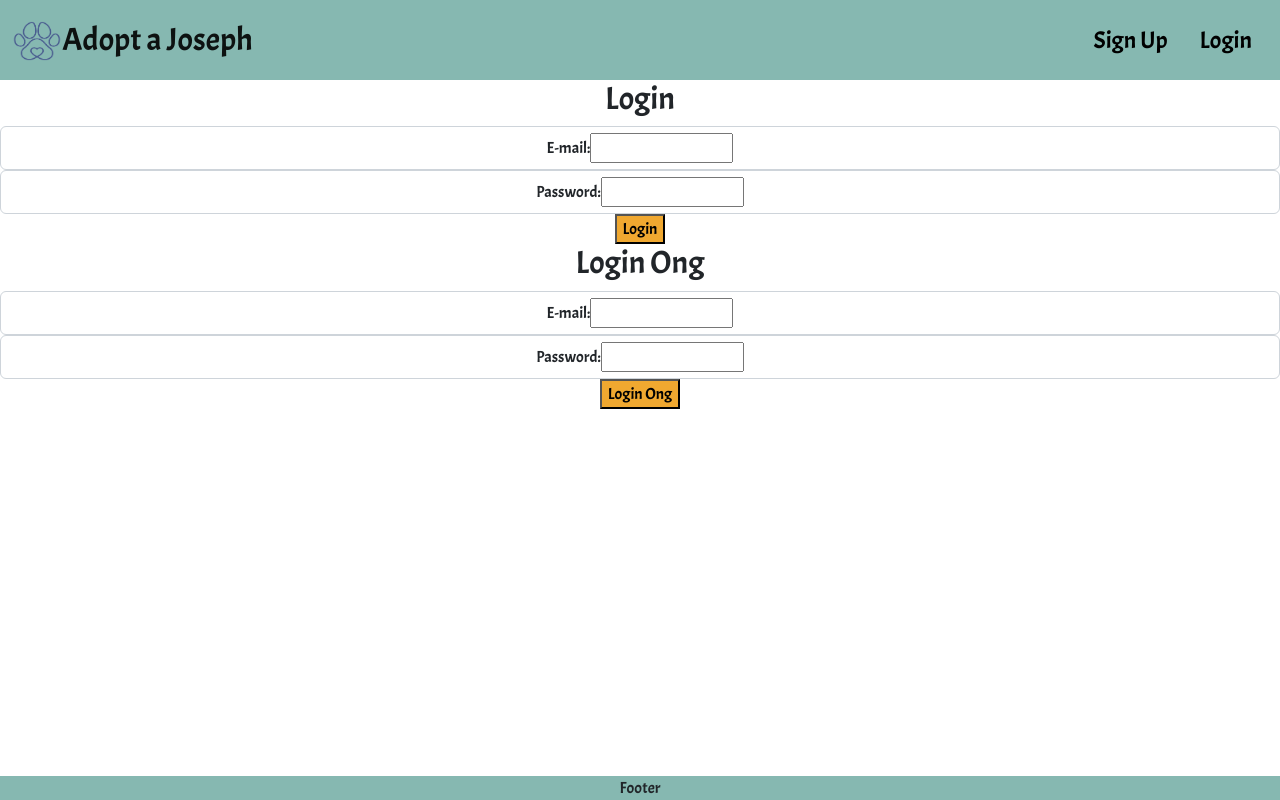
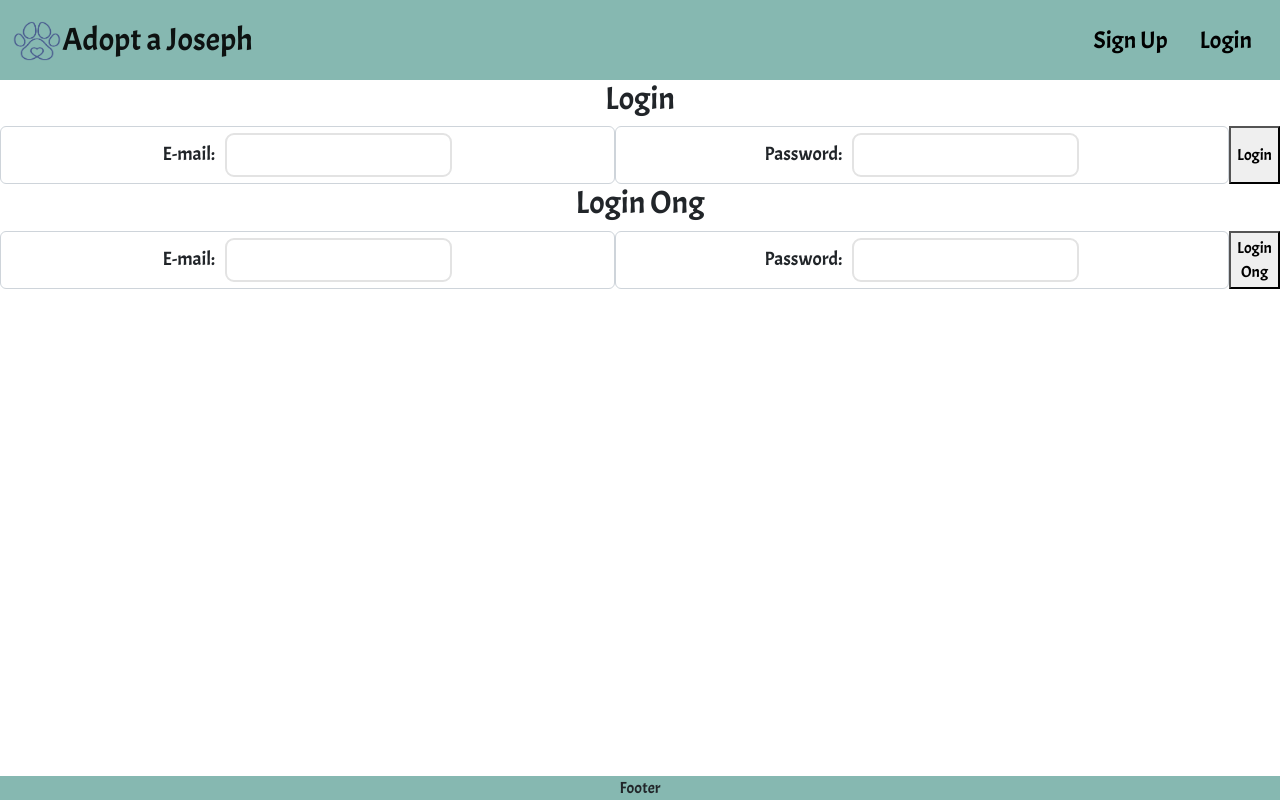
Before and after one commit to renatainojosa/final-project-client, a React (Create React App) app: page /login in a window 1280 px wide. Built offline with nearby package versions, Linux system fonts and the light colour scheme.

Commit message:
editando css pagina new pet

```diff
--- a/src/components/Forms/PetForm/PetForm.css
+++ b/src/components/Forms/PetForm/PetForm.css
@@ -0,0 +1,37 @@
+.form-body {
+    display: flex;
+    flex-direction: column;
+    width: 35%;
+    height: 80vh;
+    align-items: flex-start;
+    border: 1px solid #e3e3e3;
+    border-radius: 25px;
+    padding: 5px 20px 5px 20px;
+    box-shadow: 0px 0px 29px 1px rgba(0,0,0,0.72);
+    margin: 0px 40px 0px 0px;
+}
+
+.mb-3 {
+    margin-bottom: 0;
+}
+
+.form-container {
+    display: flex;
+    justify-content: flex-end;
+}
+
+input {
+  margin-left: 10px;
+  font-size: 16px;
+  padding: 8px;
+  border-style: solid;
+  border-radius: 9px;
+  border-width: 2px;
+  box-shadow: 0px 0px 0px 0px rgba(42, 42, 42, 0.75);
+  font-family: sans-serif;
+  border-color: #e3e3e3;
+}
+
+label {
+  font-size: 1.2rem;
+}
--- a/src/components/Forms/PetForm/PetForm.js
+++ b/src/components/Forms/PetForm/PetForm.js
@@ -30,9 +30,12 @@ const PetForm = ({ loading, onSubmit, submitText }) => {
   };
 
   return (
-  <form classNameName="form-container" onSubmit={handleSubmit}>
+    <div className="form-container">
+      <form className="form-body" onSubmit={handleSubmit}>
         <div className="mb-3">
-      <label htmlFor="name" className="form-label">Name:</label>
+          <label htmlFor="name" className="form-label">
+            Name:
+          </label>
           <input
             type="text"
             value={name}
@@ -40,7 +43,9 @@ const PetForm = ({ loading, onSubmit, submitText }) => {
           />
         </div>
         <div className="mb-3">
-      <label htmlFor="description" className="form-label">Description:</label>
+          <label htmlFor="description" className="form-label">
+            Description:
+          </label>
           <input
             type="text"
             value={description}
@@ -48,45 +53,59 @@ const PetForm = ({ loading, onSubmit, submitText }) => {
           />
         </div>
         <div className="mb-3">
-      <label htmlFor="category" className="form-label">Category:</label>
+          <label htmlFor="category" className="form-label">
+            Category:
+          </label>
           <input
             type="radio"
             name="category"
             id="dog"
-        value={'dog'}
+            value={"dog"}
             onChange={(e) => setCategory(e.target.value)}
           />
-      <label htmlFor="dog" className="form-label">Dog</label>
+          <label htmlFor="dog" className="form-label">
+            Dog
+          </label>
           <input
             type="radio"
             name="category"
             id="cat"
-        value={'cat'}
+            value={"cat"}
             onChange={(e) => setCategory(e.target.value)}
           />
-      <label htmlFor="cat" className="form-label">Cat</label>
+          <label htmlFor="cat" className="form-label">
+            Cat
+          </label>
         </div>
         <div className="mb-3">
-      <label htmlFor="gender" className="form-label">Gender:</label>
+          <label htmlFor="gender" className="form-label">
+            Gender:
+          </label>
           <input
             type="radio"
             name="gender"
             id="male"
-        value='male'
+            value="male"
             onChange={(e) => setGender(e.target.value)}
           />
-      <label htmlFor="male" className="form-label">Male</label>
+          <label htmlFor="male" className="form-label">
+            Male
+          </label>
           <input
             type="radio"
             name="gender"
             id="female"
-        value='female'
+            value="female"
             onChange={(e) => setGender(e.target.value)}
           />
-      <label htmlFor="female" className="form-label">Female</label>
+          <label htmlFor="female" className="form-label">
+            Female
+          </label>
         </div>
         <div className="mb-3">
-      <label htmlFor="breed" className="form-label">Breed:</label>
+          <label htmlFor="breed" className="form-label">
+            Breed:
+          </label>
           <input
             type="text"
             value={breed}
@@ -94,7 +113,9 @@ const PetForm = ({ loading, onSubmit, submitText }) => {
           />
         </div>
         <div className="mb-3">
-      <label htmlFor="age" className="form-label">Age:</label>
+          <label htmlFor="age" className="form-label">
+            Age:
+          </label>
           <input
             type="text"
             value={age}
@@ -102,7 +123,9 @@ const PetForm = ({ loading, onSubmit, submitText }) => {
           />
         </div>
         <div className="mb-3">
-      <label htmlFor="color" className="form-label">Color:</label>
+          <label htmlFor="color" className="form-label">
+            Color:
+          </label>
           <input
             type="text"
             value={color}
@@ -110,53 +133,68 @@ const PetForm = ({ loading, onSubmit, submitText }) => {
           />
         </div>
         <div className="mb-3">
-      <label htmlFor="castrated" className="form-label">Castrated:</label>
+          <label htmlFor="castrated" className="form-label">
+            Castrated:
+          </label>
           <input
             type="radio"
             name="castrated"
             id="isCastrated"
-        value='Yes'
+            value="Yes"
             onChange={(e) => setCastrated(e.target.value)}
           />
-      <label htmlFor="isCastrated" className="form-label">Yes</label>
+          <label htmlFor="isCastrated" className="form-label">
+            Yes
+          </label>
           <input
             type="radio"
             name="castrated"
             id="isNotCastrated"
-        value='No'
+            value="No"
             onChange={(e) => setCastrated(e.target.value)}
           />
-      <label htmlFor="isNotCastrated" className="form-label">No</label>
+          <label htmlFor="isNotCastrated" className="form-label">
+            No
+          </label>
         </div>
         <div className="mb-3">
-      <label htmlFor="vaccinated" className="form-label">Vaccinated:</label>
+          <label htmlFor="vaccinated" className="form-label">
+            Vaccinated:
+          </label>
           <input
             type="radio"
             name="vaccinated"
             id="isVaccinated"
-        value='Yes'
+            value="Yes"
             onChange={(e) => setVaccinated(e.target.value)}
           />
-      <label htmlFor="isVaccinated" className="form-label">Yes</label>
+          <label htmlFor="isVaccinated" className="form-label">
+            Yes
+          </label>
           <input
             type="radio"
             name="vaccinated"
             id="isNotVaccinated"
-        value='No'
+            value="No"
             onChange={(e) => setVaccinated(e.target.value)}
           />
-      <label htmlFor="isNotVaccinated" className="form-label">No</label>
+          <label htmlFor="isNotVaccinated" className="form-label">
+            No
+          </label>
         </div>
         <div className="mb-3">
-      <label htmlFor="profileImgUrl" className="form-label">Profile Image:</label>
+          <label htmlFor="profileImgUrl" className="form-label">
+            Profile Image:
+          </label>
           <input
             type="file"
             onChange={(e) => setProfileImgUrl(e.target.files[0])}
           />
         </div>
-    {loading ? "Loading..." : <button>{submitText}</button>}
+        {loading ? "Loading..." : <button className="btn">{submitText}</button>}
       </form>
-  )
+    </div>
+  );
 };
 
 export default PetForm;
--- a/src/index.css
+++ b/src/index.css
@@ -2,8 +2,8 @@ footer {
   background-color: #86b8b1;
 }
 
-button {
-  background-color: #f0a830;
+.btn {
+  background-color: #fcebb6;
   font-size: 2rem;
 }
 
--- a/src/pages/NewPet/NewPet.css
+++ b/src/pages/NewPet/NewPet.css
@@ -1,5 +1,8 @@
 .newpet-container {
-    min-height: 90vh;
+    display: flex;
+    flex-direction: column;
+    align-items: flex-end;
+    min-height: 89vh;
     min-width: 100%;
     position: absolute;
     background-image: url('../../images/mulher-com-poodle.jpg');
--- a/src/pages/NewPet/NewPet.js
+++ b/src/pages/NewPet/NewPet.js
@@ -6,7 +6,7 @@ import PetForm from "../../components/Forms/PetForm/PetForm";
 import { AuthContext } from "../../context/auth.context";
 
 const NewPet = () => {
-  const {userOrOng} = useContext(AuthContext);
+  const { userOrOng } = useContext(AuthContext);
   const [loading, setLoading] = useState(false);
   const navigate = useNavigate();
 
@@ -48,7 +48,9 @@ const NewPet = () => {
 
   return (
     <div className="newpet-container">
-      <h2>Register your pet:</h2>
+      <div>
+        <h2>Register your pet:</h2>
+      </div>
       <PetForm loading={loading} onSubmit={onSubmit} submitText="Register" />
     </div>
   );
```
Lines whose indentation alone changed are shown as unchanged.
